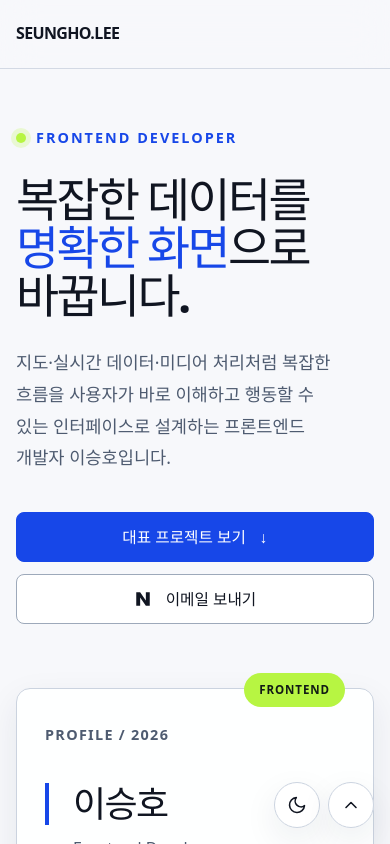
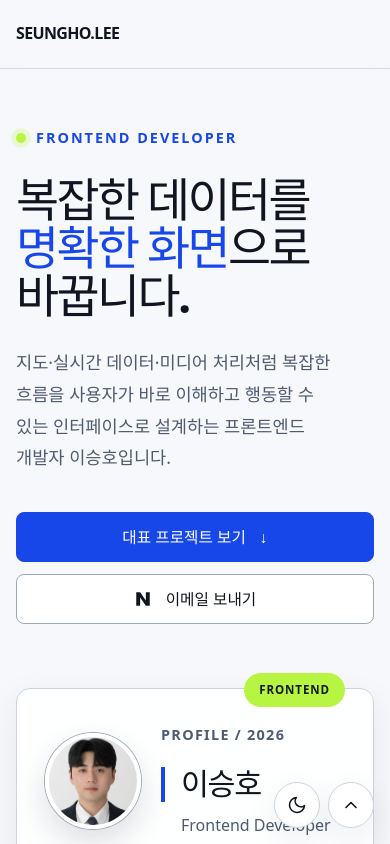
Before and after one commit to iseungho/iseungho.github.io, a Vue app: page / in a window 390 px wide. Shown: the top 844 px of the page. Built offline with nearby package versions, Linux system fonts and the light colour scheme.

Commit message:
Add profile photo to introduction

```diff
--- a/src/App.vue
+++ b/src/App.vue
@@ -288,9 +288,14 @@ const awards = [
           </div>
 
           <aside class="profile-card" aria-label="프로필 요약">
-            <p class="profile-label">PROFILE / 2026</p>
-            <p class="profile-name">이승호</p>
-            <p class="profile-role">Frontend Developer</p>
+            <div class="profile-header">
+              <img class="profile-photo" src="/profile.jpg" alt="프론트엔드 개발자 이승호 프로필 사진">
+              <div>
+                <p class="profile-label">PROFILE / 2026</p>
+                <p class="profile-name">이승호</p>
+                <p class="profile-role">Frontend Developer</p>
+              </div>
+            </div>
             <dl class="profile-facts">
               <div><dt>Focus</dt><dd>UI Architecture</dd></div>
               <div><dt>Experience</dt><dd>Team Lead</dd></div>
--- a/src/style.css
+++ b/src/style.css
@@ -112,8 +112,10 @@ p, dd, li, figcaption { word-break: keep-all; overflow-wrap: anywhere; text-wrap
 
 .profile-card { position: relative; padding: 42px; border: 1px solid var(--line); border-radius: 16px; background: color-mix(in srgb, var(--surface) 94%, transparent); box-shadow: var(--shadow); }
 .profile-card::before { content: "FRONTEND"; position: absolute; top: -16px; right: 28px; padding: 7px 15px; border-radius: 999px; background: var(--lime); color: #111a15; font-size: .72rem; font-weight: 950; letter-spacing: .08em; }
+.profile-header { display: grid; grid-template-columns: 128px 1fr; gap: 28px; align-items: center; }
+.profile-photo { width: 128px; aspect-ratio: 1; border: 5px solid var(--surface); border-radius: 50%; object-fit: cover; object-position: center 24%; box-shadow: 0 0 0 1px var(--line-strong), 0 14px 32px rgba(15, 23, 42, .14); }
 .profile-label { margin: 0; color: var(--text-soft); font-size: .9rem; font-weight: 800; letter-spacing: .09em; }
-.profile-name { margin: 36px 0 0; padding-left: 24px; border-left: 4px solid var(--accent); font-size: 2.25rem; line-height: 1.15; font-weight: 950; letter-spacing: -.045em; }
+.profile-name { margin: 20px 0 0; padding-left: 20px; border-left: 4px solid var(--accent); font-size: 2.25rem; line-height: 1.15; font-weight: 950; letter-spacing: -.045em; }
 .profile-role { margin: 10px 0 0 28px; color: var(--text-soft); }
 .profile-facts { display: grid; grid-template-columns: 1fr 1fr; gap: 30px 24px; margin: 36px 0 0; padding-top: 30px; border-top: 1px solid var(--line); }
 .profile-facts dt { color: var(--text-soft); font-size: .8rem; font-weight: 850; letter-spacing: .1em; text-transform: uppercase; }
@@ -311,6 +313,10 @@ footer p { margin: 0; }
   .hero h1 { font-size: clamp(2.85rem, 12vw, 3.7rem); }
   .hero-copy { margin-top: 28px; }
   .profile-card { padding: 34px 28px; border-radius: 14px; }
+  .profile-header { grid-template-columns: 96px 1fr; gap: 20px; }
+  .profile-photo { width: 96px; border-width: 4px; }
+  .profile-name { padding-left: 16px; font-size: 1.9rem; }
+  .profile-role { margin-left: 20px; }
   .profile-facts { grid-template-columns: 1fr; gap: 22px; }
   .section-heading { align-items: start; margin-bottom: 50px; }
   .section-heading > p { display: none; }
```
Also changed, not shown: public/profile.jpg (added).
